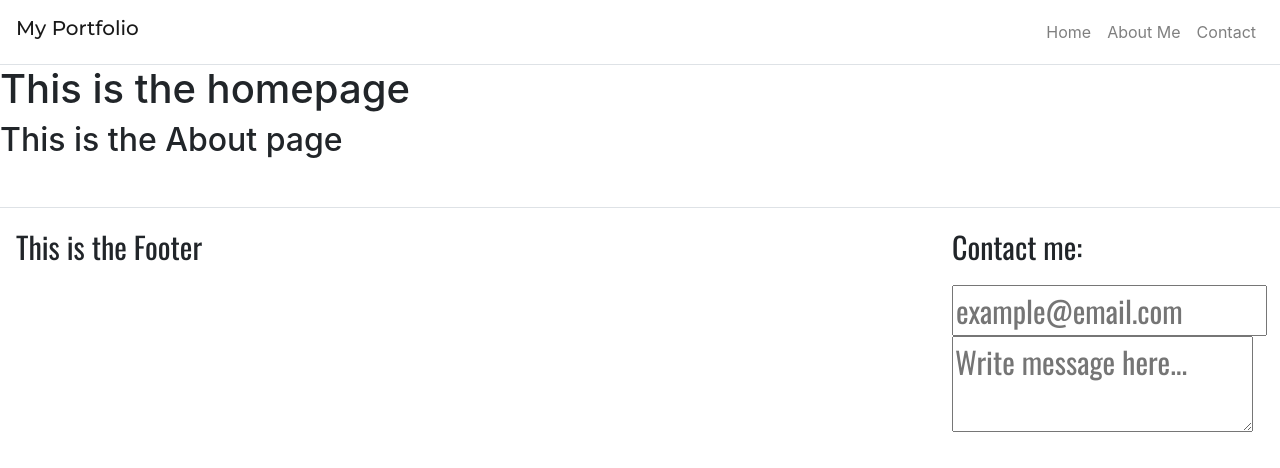
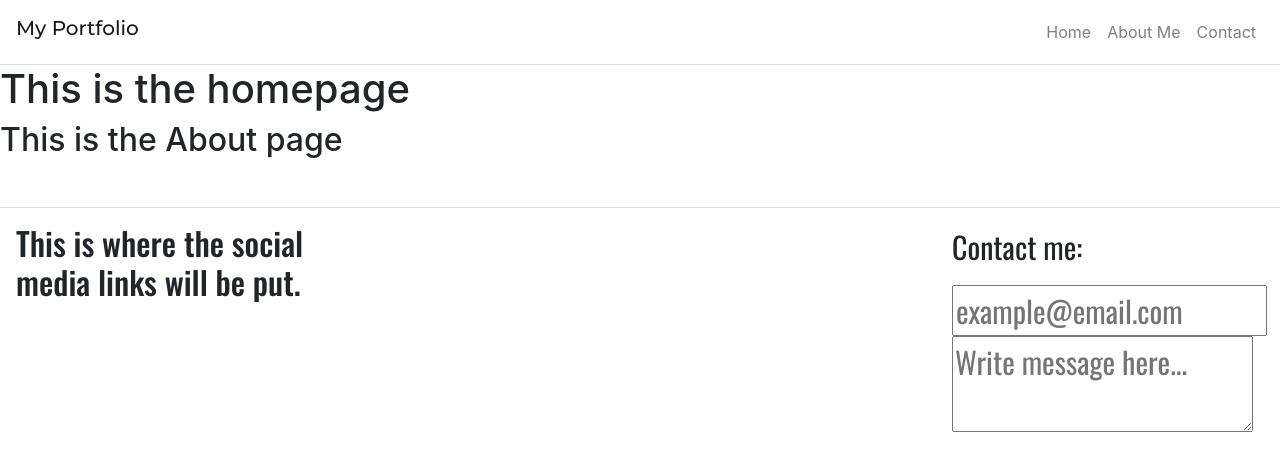
Before and after one commit to Redux23/portfolio-App, a React (Create React App) app: page / in a window 1280 px wide. Shown: the top 468 px of the page. Built offline with nearby package versions, Linux system fonts and the light colour scheme.

Commit message:
Added Footer components

```diff
--- a/src/component/Footer.js
+++ b/src/component/Footer.js
@@ -11,7 +11,7 @@
             <Container fluid={true}>
                 <Row className="border-top justify-content-between p-3">
                     <Col className="p-0 columns" md={3} sm={12}>
-                     This is the Footer
+                     <h2>This is where the social media links will be put.</h2>
                     </Col>
 
                     <Col className="p-0 columns" md={3}>
```
